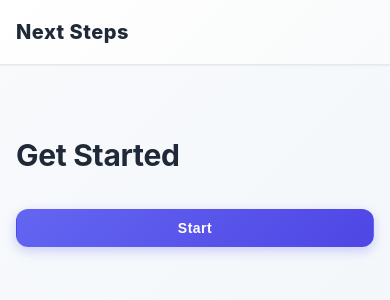
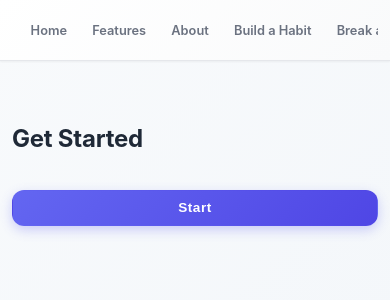
Before and after one commit to Siyasia/404-Found-React, a React (Vite) app: page / in a window 390 px wide. Shown: the top 300 px of the page. Built offline with nearby package versions, Linux system fonts and the light colour scheme.

Commit message:
Updated index.css to make UI responsive and dynamic on all screen sizes

```diff
--- a/src/index.css
+++ b/src/index.css
@@ -533,21 +533,36 @@ li {
 }
 
 /* ===========================
-   Responsive
+   Responsive & Dynamic
    =========================== */
 
-@media (max-width: 768px) {
+@media (max-width: 1024px) {
+  .container {
+    padding: 0 1.25rem;
+  }
+
   h1 {
-    font-size: 1.875rem;
+    font-size: 2rem;
   }
 
   h2 {
     font-size: 1.5rem;
   }
+}
+
+@media (max-width: 768px) {
+  h1 {
+    font-size: 1.75rem;
+  }
+
+  h2 {
+    font-size: 1.375rem;
+  }
 
   .header-inner {
     height: 64px;
     gap: 1rem;
+    padding: 0 1rem;
   }
 
   .container {
@@ -555,25 +570,130 @@ li {
   }
 
   .card {
-    padding: 1rem;
+    padding: 1.25rem;
   }
 
   .btn {
-    padding: 0.625rem 1rem;
-    font-size: 0.875rem;
+    padding: 0.65rem 1rem;
+    font-size: 0.9rem;
+    min-width: auto;
+    flex-shrink: 0;
   }
 
   .nav {
-    display: none;
+    display: flex;
+    gap: 0.25rem;
+    flex-wrap: nowrap;
+    overflow-x: auto;
+  }
+
+  .nav-link {
+    padding: 0.5rem 0.75rem;
+    font-size: 0.85rem;
+    white-space: nowrap;
   }
 
   .auth-dialog {
-    width: min(90vw, 360px);
+    width: min(90vw, 380px);
     padding: 1.5rem;
   }
 
   .site-main {
     padding: 1.5rem 0;
+  }
+
+  .cards {
+    grid-template-columns: 1fr;
+    gap: 1rem;
+  }
+}
+
+@media (max-width: 480px) {
+  .header-inner {
+    height: 60px;
+    gap: 0.5rem;
+  }
+
+  .brand-text {
+    display: none;
+  }
+
+  .brand-logo {
+    width: 40px;
+    height: 40px;
+  }
+
+  h1 {
+    font-size: 1.5rem;
+  }
+
+  h2 {
+    font-size: 1.25rem;
+  }
+
+  h3 {
+    font-size: 1.125rem;
+  }
+
+  p, .sub {
+    font-size: 0.95rem;
+  }
+
+  .container {
+    padding: 0 0.75rem;
+  }
+
+  .card {
+    padding: 1rem;
+  }
+
+  .btn {
+    padding: 0.6rem 0.85rem;
+    font-size: 0.85rem;
+    min-width: fit-content;
+  }
+
+  .nav {
+    overflow-x: auto;
+    -webkit-overflow-scrolling: touch;
+    scroll-behavior: smooth;
+  }
+
+  .nav-link {
+    padding: 0.4rem 0.6rem;
+    font-size: 0.8rem;
+  }
+
+  .nav-link-active {
+    white-space: nowrap;
+  }
+
+  .auth-dialog {
+    width: min(95vw, 320px);
+    padding: 1.25rem;
+  }
+
+  .site-main {
+    padding: 1rem 0;
+  }
+
+  .hero .cta {
+    gap: 0.75rem;
+    flex-direction: column;
+  }
+
+  .hero .cta .btn {
+    width: 100%;
+  }
+
+  .footer-inner {
+    flex-direction: column;
+    align-items: flex-start;
+    gap: 0.75rem;
+  }
+
+  .footer-link {
+    margin-left: 0;
   }
 }
 
```
